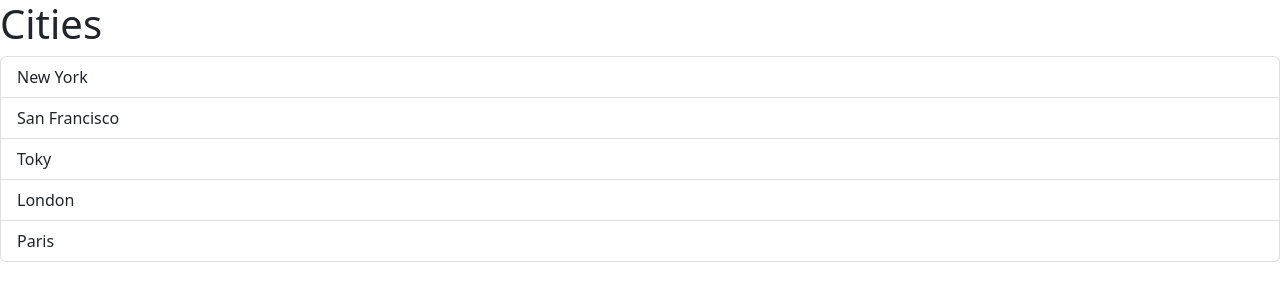
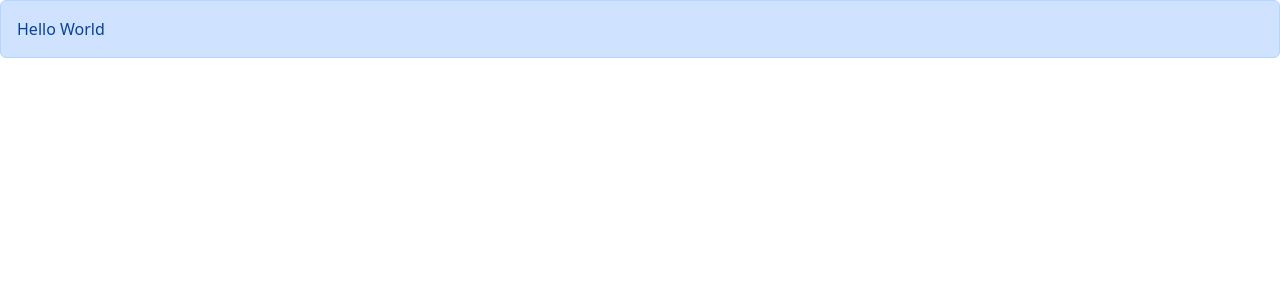
Before and after one commit to rajin-khan/Syncly, a React (Vite) app in the folder learning/adib/react-app/: page / in a window 1280 px wide. Shown: the top 300 px of the page. Built offline with nearby package versions, Linux system fonts and the light colour scheme.

Commit message:
Learn how to pass children to components

```diff
--- a/learning/adib/react-app/src/App.tsx
+++ b/learning/adib/react-app/src/App.tsx
@@ -1,15 +1,12 @@
-import ListGroup from "./components/ListGroup";
+import Alert from "./components/Alert";
 
 function App() {
-    let items = ["New York", "San Francisco", "Toky", "London", "Paris"];
-
-    const handleSelectItem = (item: string) => {
-        console.log(item);
-    }
 
   return (
     <div>
-      <ListGroup items={items} heading="Cities" onSelectItem={handleSelectItem}/>
+        <Alert>
+            Hello <span>World</span>
+        </Alert>
     </div>
   );
 }
--- /dev/null
+++ b/learning/adib/react-app/src/components/Alert.tsx
@@ -0,0 +1,13 @@
+import { ReactNode } from "react";
+
+interface Props {
+    children: ReactNode;
+}
+
+const Alert = ({children}: Props) => {
+  return (
+    <div className="alert alert-primary">{children}</div>
+  )
+}
+
+export default Alert
```
